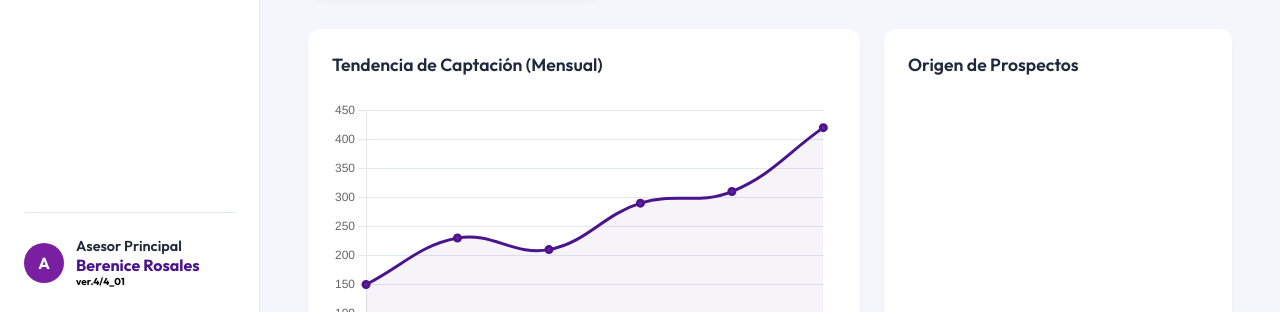
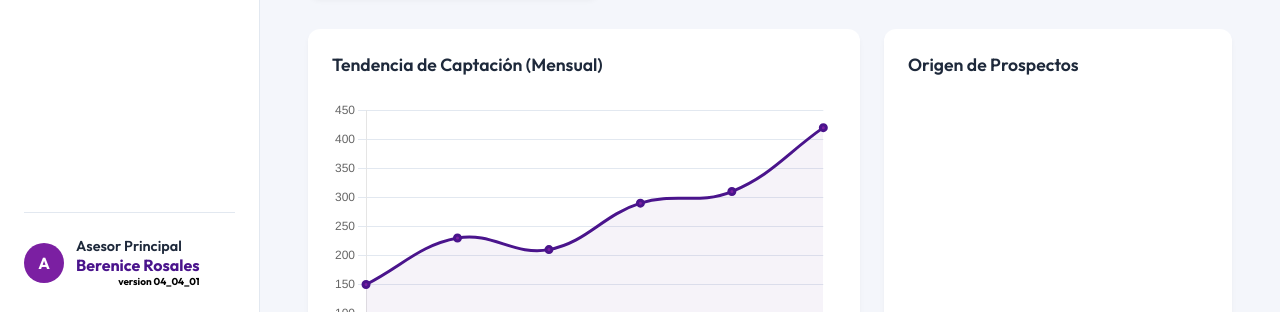
Before and after one commit to tecnologiaunivo/captacion, a plain HTML site: page index.html in a window 1280 px wide. Shown: the part 488-800 px from the top of the page. Drawn offline with nearby package versions, Linux system fonts and the light colour scheme; no server answers.

Commit message:
Add files via upload

```diff
--- a/index.html
+++ b/index.html
@@ -32,7 +32,7 @@
                 <div class="user-info">
                     <p class="name">Asesor Principal</p>
                     <p style="color:#4A148C" ;class="role"><b>Berenice Rosales</b></p>
-                    <p style="color: black; font-size:10px;"><b>ver.4/4_01</b></p>
+                    <p style="color: black; font-size:10px; text-align: right;"><b>version 04_04_01</b></p>
                 </div>
             </div>
         </aside>
```
